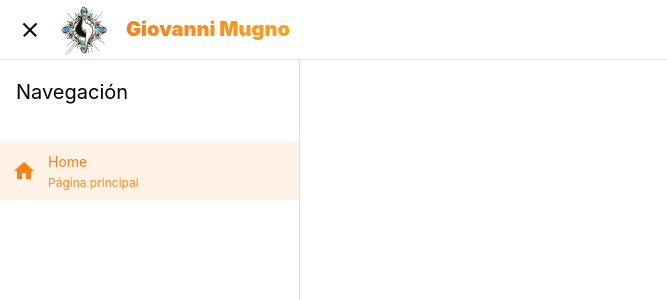
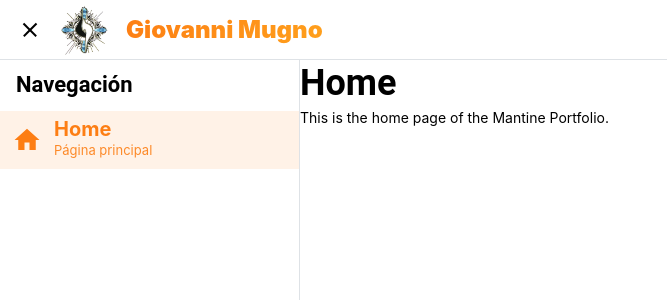
Before and after one commit to LeoJuanZ/portfolio-mantine, a React (Vite) app: page /home in a window 1280 px wide. Before the commit this address led to /. Shown: the top 300 px of the page, without its empty margins (0-667 px from the left). Built offline with nearby package versions, Linux system fonts and the light colour scheme.

Commit message:
[ADD] styles to nav elements

```diff
--- a/src/App.jsx
+++ b/src/App.jsx
@@ -1,11 +1,12 @@
 import { MantineProvider } from "@mantine/core";
 import { RouterProvider } from "react-router-dom";
 import { router } from "./routes/routes";
+import { theme } from "./themes/DefaultTheme";
 
 function App() {
   return (
     <>
-      <MantineProvider >
+      <MantineProvider theme={theme} >
         <RouterProvider
           future={{
             v7_startTransition: true,
--- a/src/features/pages/Home.jsx
+++ b/src/features/pages/Home.jsx
@@ -1,10 +1,12 @@
+import { Box, Text, Title } from "@mantine/core";
+
 const Home = () => {
 
   return (
-    <div>
-      <h1>Welcome to the Home Page</h1>
-      <p>This is the home page of the Mantine Portfolio.</p>
-    </div>
+    <Box>
+      <Title size="h1">Home</Title>
+      <Text>This is the home page of the Mantine Portfolio.</Text>
+    </Box>
   );
 };
 
--- a/src/layouts/AppLayout.jsx
+++ b/src/layouts/AppLayout.jsx
@@ -1,4 +1,4 @@
-import { AppShell, Burger, Group, ScrollArea, Skeleton, Text } from '@mantine/core';
+import { AppShell, Burger, Group, ScrollArea, Text, Title } from '@mantine/core';
 import { useDisclosure } from '@mantine/hooks';
 import { Outlet } from 'react-router-dom';
 import SideBarElements from '../ui/sideBar/SideBarElements';
@@ -15,7 +15,6 @@ function AppLayout() {
         breakpoint: 'sm',
         collapsed: { mobile: !mobileOpened, desktop: !desktopOpened },
       }}
-      padding="md"
     >
       <AppShell.Header>
         <Group h="100%" px="md">
@@ -23,27 +22,25 @@ function AppLayout() {
           <Burger opened={desktopOpened} onClick={toggleDesktop} visibleFrom="sm" size="sm" />
           <img src="/logo.png" alt="" width={'50px'} />
           <Text
-            size="xl"
+            size="xxl"
             fw={900}
             variant="gradient"
-            gradient={{ from: 'orange', to: 'rgba(255, 160, 28, 1)', deg: 115 }}
+            gradient={{ from: 'orange', to: '#ffa01c', deg: 115 }}
           >
             Giovanni Mugno
           </Text>
         </Group>
       </AppShell.Header>
       <AppShell.Navbar overflow="auto">
-        <AppShell.Section p="md">
-          <Text size="xl">Navegación</Text>
+        <AppShell.Section p="md" py="xs" pb={0}>
+          <Title size="h3">Navegación</Title>
         </AppShell.Section>
-        <AppShell.Section grow my="md" component={ScrollArea}>
+        <AppShell.Section grow my="xs" component={ScrollArea}>
           <SideBarElements />
         </AppShell.Section>
       </AppShell.Navbar>
       <AppShell.Main>
-        <AppShell.Section grow my="md" component={ScrollArea}>
-          <Outlet />
-        </AppShell.Section>
+        <Outlet />
       </AppShell.Main>
     </AppShell>
   );
--- a/src/routes/routes.jsx
+++ b/src/routes/routes.jsx
@@ -9,12 +9,12 @@ export const router = createBrowserRouter(
       element: <AppLayout />,
       children: [
         {
-          path: "",
+          path: "/home",
           element: <Home />,
         },
         {
           index: true,
-          element: <Navigate to="" replace />,
+          element: <Home />,
         },
       ],
     },
--- a/src/themes/DefaultTheme.js
+++ b/src/themes/DefaultTheme.js
@@ -1,6 +1,17 @@
 import { createTheme, rem } from "@mantine/core";
 
 export const theme = createTheme({
+  fontSizes: {
+    xs: rem(10),
+    sm: rem(11),
+    md: rem(14),
+    lg: rem(16),
+    xl: rem(20),
+    xxl: rem(24),
+    xxxl: rem(30),
+    xxxxl: rem(35),
+    xxxxxl: rem(40),
+  },
   colors: {
     // Add your color
     deepBlue: [
@@ -28,12 +39,11 @@ export const theme = createTheme({
       "#424e88",
       "#364379",
     ],
+    orange22: [
+      '#ffa01c'
+    ]
   },
 
-  shadows: {
-    md: "1px 1px 3px rgba(0, 0, 0, .25)",
-    xl: "5px 5px 3px rgba(0, 0, 0, .25)",
-  },
 
   headings: {
     fontFamily: "Roboto, sans-serif",
--- a/src/ui/sideBar/SideBarElements.jsx
+++ b/src/ui/sideBar/SideBarElements.jsx
@@ -1,10 +1,10 @@
 import { useState } from 'react';
-import { Box, NavLink } from '@mantine/core';
+import { Box, NavLink, rem } from '@mantine/core';
 import HomeIcon from '@mui/icons-material/Home';
 
 const homeNav = [
   {
-    icon: <HomeIcon />,
+    icon: <HomeIcon sx={{ fontSize: rem(30) }} />,
     label: 'Home',
     href: '/',
     description: 'Página principal'
@@ -24,6 +24,11 @@ function NavigationElements(elements, active, setActive) {
         leftSection={item.icon}
         onClick={() => setActive(index)}
         color='orange'
+        styles={{
+          label: {
+            fontSize: '24px',
+          },
+        }}
       >
         {elements.map((children, childrenIndex) => (
           <NavLink
@@ -36,6 +41,11 @@ function NavigationElements(elements, active, setActive) {
             leftSection={children.icon}
             onClick={() => setActive(childrenIndex)}
             color='orange'
+            styles={{
+              label: {
+                fontSize: '20px',
+              },
+            }}
           />
         ))}
       </NavLink>
@@ -50,6 +60,17 @@ function NavigationElements(elements, active, setActive) {
         leftSection={item.icon}
         onClick={() => setActive(index)}
         color='orange'
+        styles={{
+          label: {
+            fontSize: rem(20),
+            fontWeight: 700,
+            lineHeight: '1',
+          },
+          description: {
+            fontSize: rem(13),
+            lineHeight: '1.5',
+          },
+        }}
       />
   ));
 
```
